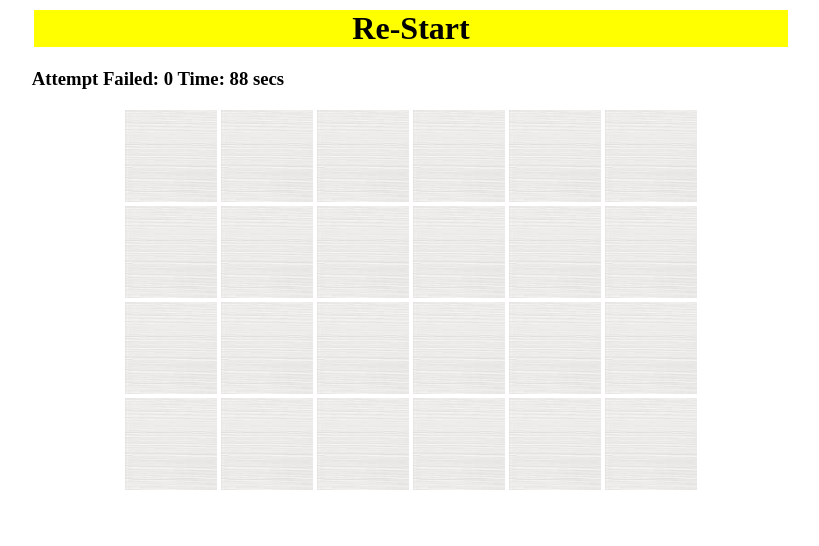
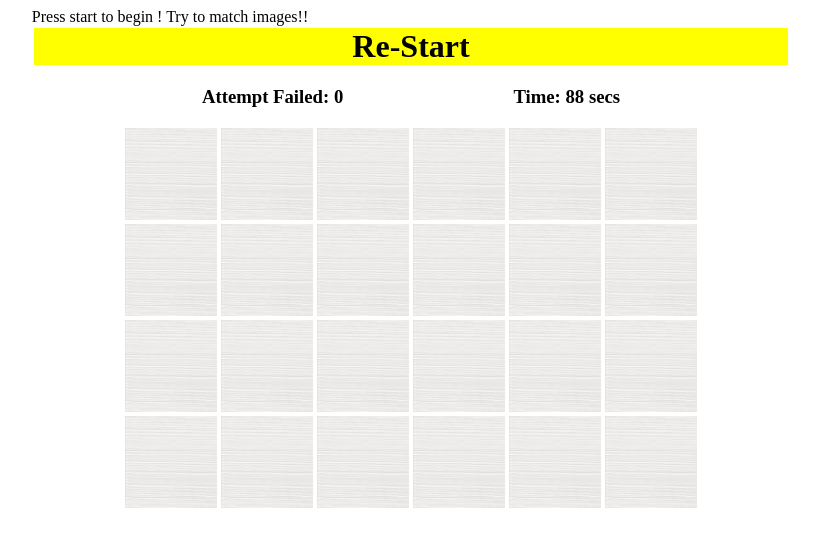
Before and after one commit to CrowAle/giocomemoria, a website: page index.html in a window 1280 px wide. Both pictures are taken after a click on the element "Start". Shown: the whole page, without its empty margins (229-1048 px from the left). Drawn offline with Linux system fonts and the light colour scheme.

Commit message:
commitMessage

```diff
--- a/app.js
+++ b/app.js
@@ -125,6 +125,7 @@ document.addEventListener("DOMContentLoaded", () => {
     // resetto tutte le variabili
     cardArray.sort(() => 0.5 - Math.random());
     tentativifalliti = 0;
+    failed.textContent = tentativifalliti;
     contorovescia = 90;
     cardsChosen = [];
     cardsChosenId = [];
@@ -174,19 +175,19 @@ document.addEventListener("DOMContentLoaded", () => {
     testo.classList.add("testo");
     schermataFinale.appendChild(testo);
     if (esit === "timeover") {
-      let newContent1 = document.createTextNode("Il Tempo e scaduto!");
+      let newContent1 = document.createTextNode(" Time Over ! ");
       testo1.appendChild(newContent1);
       //schermataFinale.setAttribute("background-color", "#ff0000");
       schermataFinale.classList.add("bgred");
     }
     if (esit === "win") {
-      let newContent1 = document.createTextNode("Nice done!");
+      let newContent1 = document.createTextNode(" Nice done !");
       testo1.appendChild(newContent1);
       //schermataFinale.setAttribute("background-color", "#00ff00");
       schermataFinale.classList.add("bggreen");
       clearInterval(counter);
     }
-    let newContent = document.createTextNode("Il Tuo punteggio è =" + score);
+    let newContent = document.createTextNode("Your score is = " + score);
     testo.appendChild(newContent);
     document.body.appendChild(schermataFinale);
     schermataFinale.classList.add("schermatafinale");
@@ -221,7 +222,6 @@ document.addEventListener("DOMContentLoaded", () => {
     const optionOneId = cardsChosenId[0];
     const optionTwoId = cardsChosenId[1];
     if (cardsChosen[0] === cardsChosen[1]) {
-      console.log("id", cardsChosenId[0]);
       cards[optionOneId].setAttribute("src", "carte/matched.png");
       cards[optionTwoId].setAttribute("src", "carte/matched.png");
       winarray.push(optionOneId);
--- a/index.html
+++ b/index.html
@@ -5,12 +5,13 @@
     <meta name="viewport" content="width=device-width, initial-scale=1.0" />
     <link rel="stylesheet" href="style.css"></link>
     <script src="app.js" charset="utf-8"></script>
-    <title>Gioco Memoria</title>
+    <title>Memory Game</title>
   </head>
   <body>
     <div class="container" id="container">
+         <div > Press start to begin ! Try to match images!!</div>
         <div id="start" class="start">Start</div>
-      <h3>Attempt Failed: <sapn id="failed"></sapn> Time: <sapn id="timer"></sapn></h3>
+    <div class="stats"> <div class="stat"><h3>Attempt Failed: <sapn id="failed"></sapn></h3></div> <div class="stat"><h3> Time: <sapn id="timer"></sapn></h3></div></div>
     <div class="container1">
               <div class="grid" id='grid'></div>
 </div></div>
--- a/style.css
+++ b/style.css
@@ -9,7 +9,14 @@
   justify-items: center;
   justify-content: center;
 }
-
+.stats {
+  display: flex;
+  flex-direction: row;
+  justify-content: space-evenly;
+}
+.stat {
+  display: flex;
+}
 @media (max-width: 992px) {
   .container {
     width: 100%;
```
